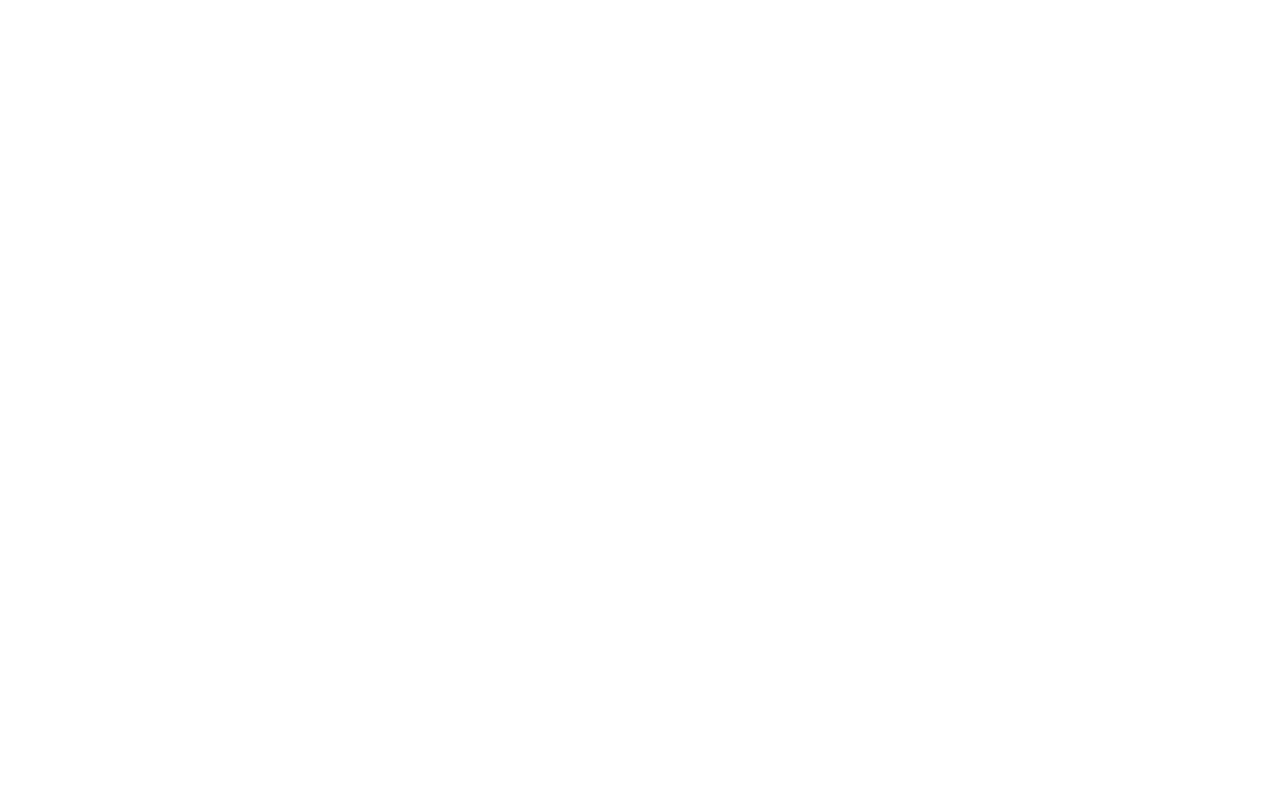
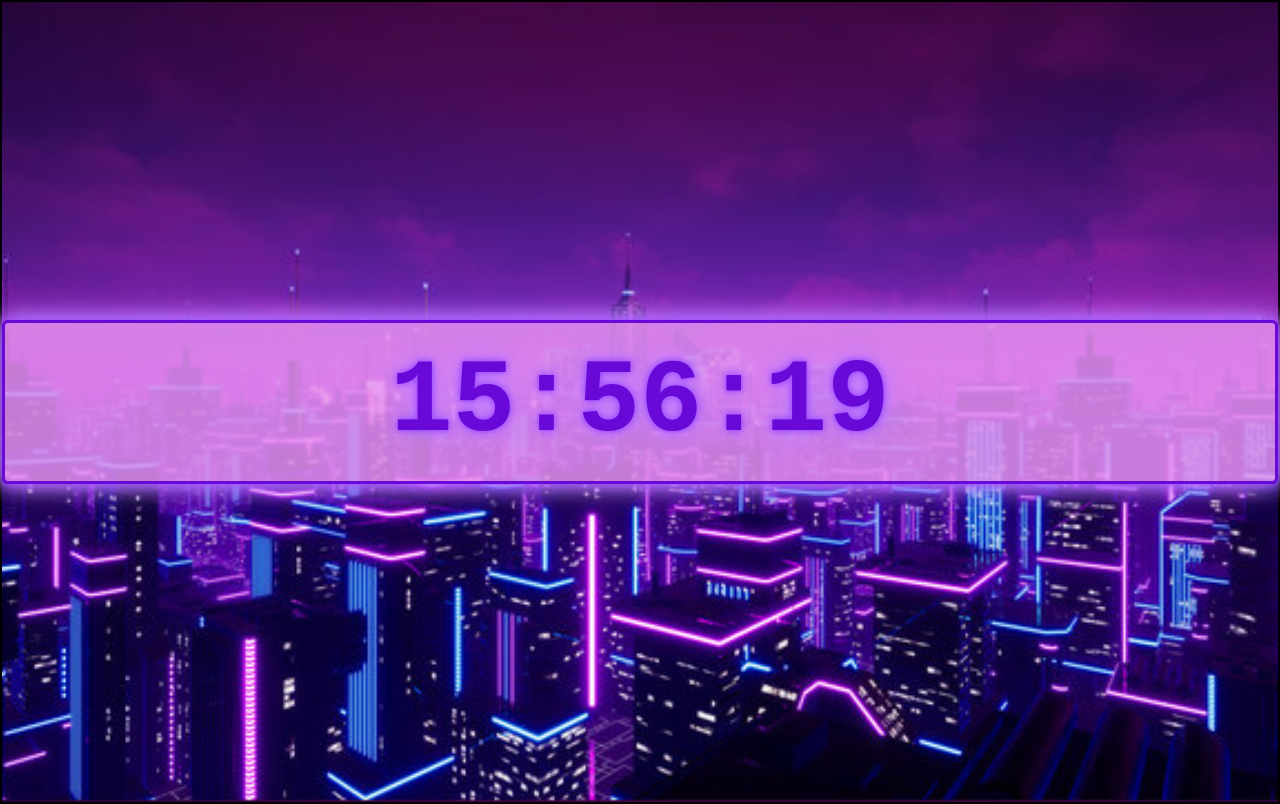
Before and after one commit to bavayra/JS_course2, a plain HTML site: page index.html in a window 1280 px wide. Drawn offline with Linux system fonts and the light colour scheme.

Commit message:
a clock program with JS

```diff
--- a/index.html
+++ b/index.html
@@ -79,6 +79,10 @@
 </div>
  THE 11TH ONE WITH A DICE GAME-->
 
+ <div id="clock-container">
+    <div id="clock">00:00:00</div>
+ </div>
+
 <script src="/index.js"></script>
 </body>
 </html>
--- a/index.js
+++ b/index.js
@@ -261,7 +261,7 @@ mySubmit.onclick = function(){
     THE 12TH ONE WITH A  RANDOM PASSWORD GENERATOR*/
 
 
-    function createCounter(){
+    /*function createCounter(){
 
       let count = 0;
 
@@ -270,20 +270,36 @@ mySubmit.onclick = function(){
           console.log(`Count increased to ${count}`);
         }
 
-        function getCount(){ /*We had to add this function because properties are private and we cant get the exact counter since its hidden, so we create a function that has access to it and envoke this function */
+        function getCount(){
           return count;
         }
 
-        return {increment, getCount}; /*возвращаем объект, потому что в него можно положить другие штуки (сколько угодно) (decriment, reset, get value atd -> not builtins, just different types of methods used for one function)*/
+        return {increment, getCount};
       }
 
       const counter = createCounter();
 
-        /*increment() -> if we call this function again, it will show the same result (1), its resetting it every time we call a function, with closure we can maintain the state of the variable*/
+      increment() -> if we call this function again, it will show the same result (1), its resetting it every time we call a function, with closure we can maintain the state of the variable
 
         counter.increment();
         counter.increment();
 
         console.log(`The current count is ${counter.getCount()}`);
 
-        /*функия ceateCounter вызывается, внутри нее переменная count. СОздается функция Increment, которая увеличивает count на 1 и выводит в консоль.Переменная count локальна для createCounter, но из-за того, что Increment использует count, они замыкаются.*/
+      функия ceateCounter вызывается, внутри нее переменная count. СОздается функция Increment, которая увеличивает count на 1 и выводит в консоль.Переменная count локальна для createCounter, но из-за того, что Increment использует count, они замыкаются.*/
+
+      /*We had to add  function getCount because properties are private and we cant get the exact counter since its hidden, so we create a function that has access to it and envoke this function.
+      Возвращаем именно объект, потому что в него можно положить другие штуки (сколько угодно) (decriment, reset, get value atd -> not builtins, just different types of methods used for one function)
+      THE 13TH*/
+
+function updateClock(){
+  const now = new Date();
+  const hours=now.getHours().toString().padStart(2,0); /* getHours, getMinutes etc - builtins of the Date method*/
+  const minutes = now.getMinutes().toString().padStart(2,0); /* padStart - a builtin that works ONLY WITH STRINGS, it will add numbers in the start(thats why padSTART). In this case it will see if the number has 2 digits(2, 0), if not it will add digits to the beginning until the number has two digits, and the digit it will be adding is 0 (2,0)*/
+  const seconds = now.getSeconds().toString().padStart(2,0);
+  const timeString = `${hours}:${minutes}:${seconds}`;
+  document.getElementById("clock").textContent = timeString;
+}
+
+updateClock();
+setInterval(updateClock, 1000); /* a builtin function, it works like setTimeout, but it will call the function repeatedly. We need a callback and time of the interval in ms */
--- a/style.css
+++ b/style.css
@@ -112,3 +112,43 @@ input{
   margin: 5px;
 }
    THE 11TH ONE WITH A DICE GAME*/
+
+   body{
+    margin: 0;
+    background-image: url(background.jpg);
+    background-position: center;
+    background-repeat: no-repeat;
+    background-size: cover;
+    background-attachment: fixed;
+   }
+
+  #clock-container{
+    display: flex;
+    justify-content: center;
+    align-items: center;
+    height: 100vh;
+    border: 2px solid;
+  }
+
+  #clock {
+    font-family: monospace;
+    font-size: 6.5rem;
+    font-weight: bold;
+    text-align: center;
+    color: rgb(105, 9, 215);
+    background-color: rgba(229, 148, 239, 0.834);
+    backdrop-filter: blur(1px);
+    padding: 20px 40px;
+    border-radius: 6px;
+    border: 3px solid rgb(105, 9, 215);
+    text-shadow:
+        0 0 5px #9d4dff,
+        0 0 10px #9d4dff,
+        0 0 20px #bf7fff,
+        0 0 40px #bf7fff;
+    box-shadow:
+        0 0 10px #9d4dff,
+        0 0 20px #bf7fff,
+        0 0 30px #bf7fff;
+    width: 100%;
+  }
```
Also changed, not shown: background.jpg (added).
